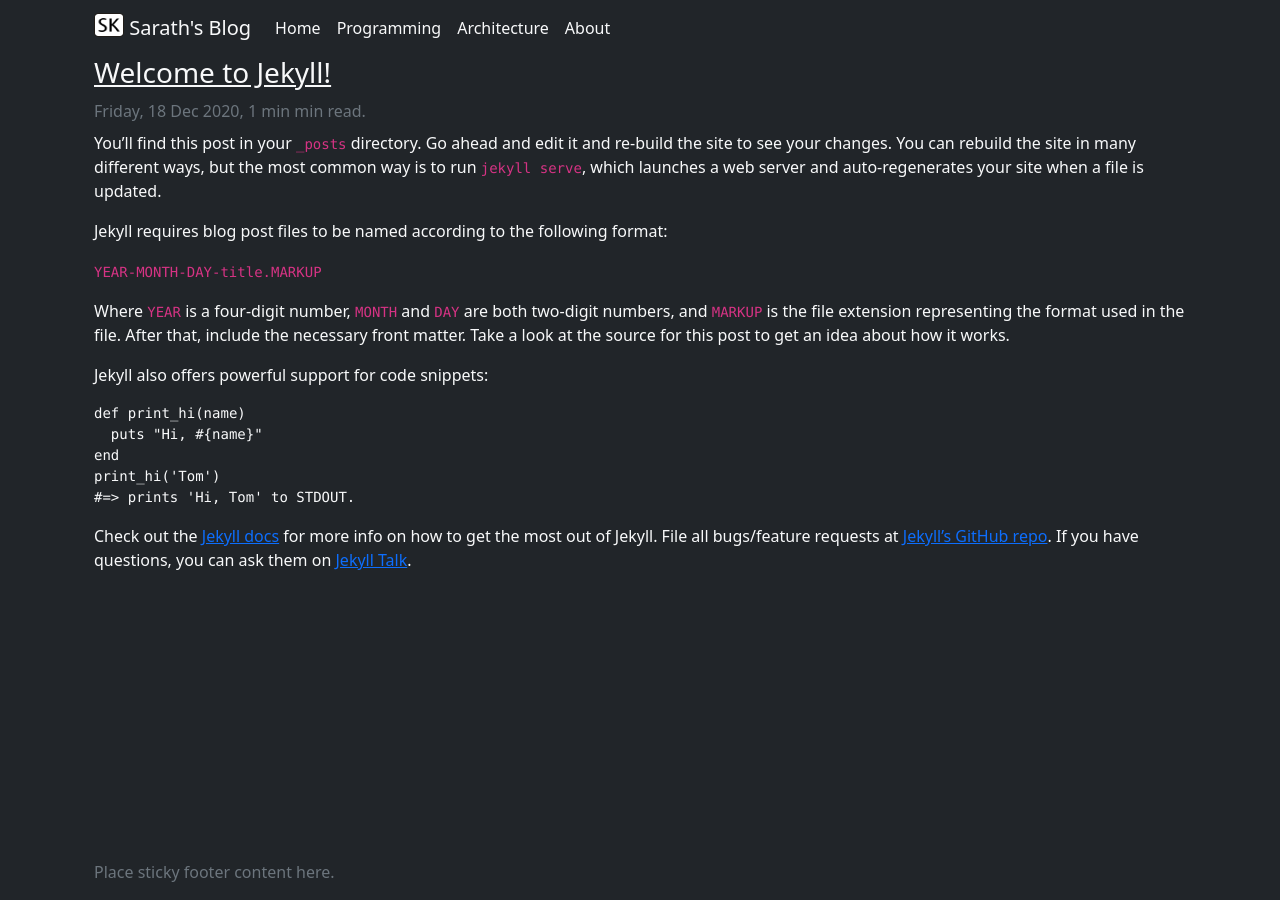
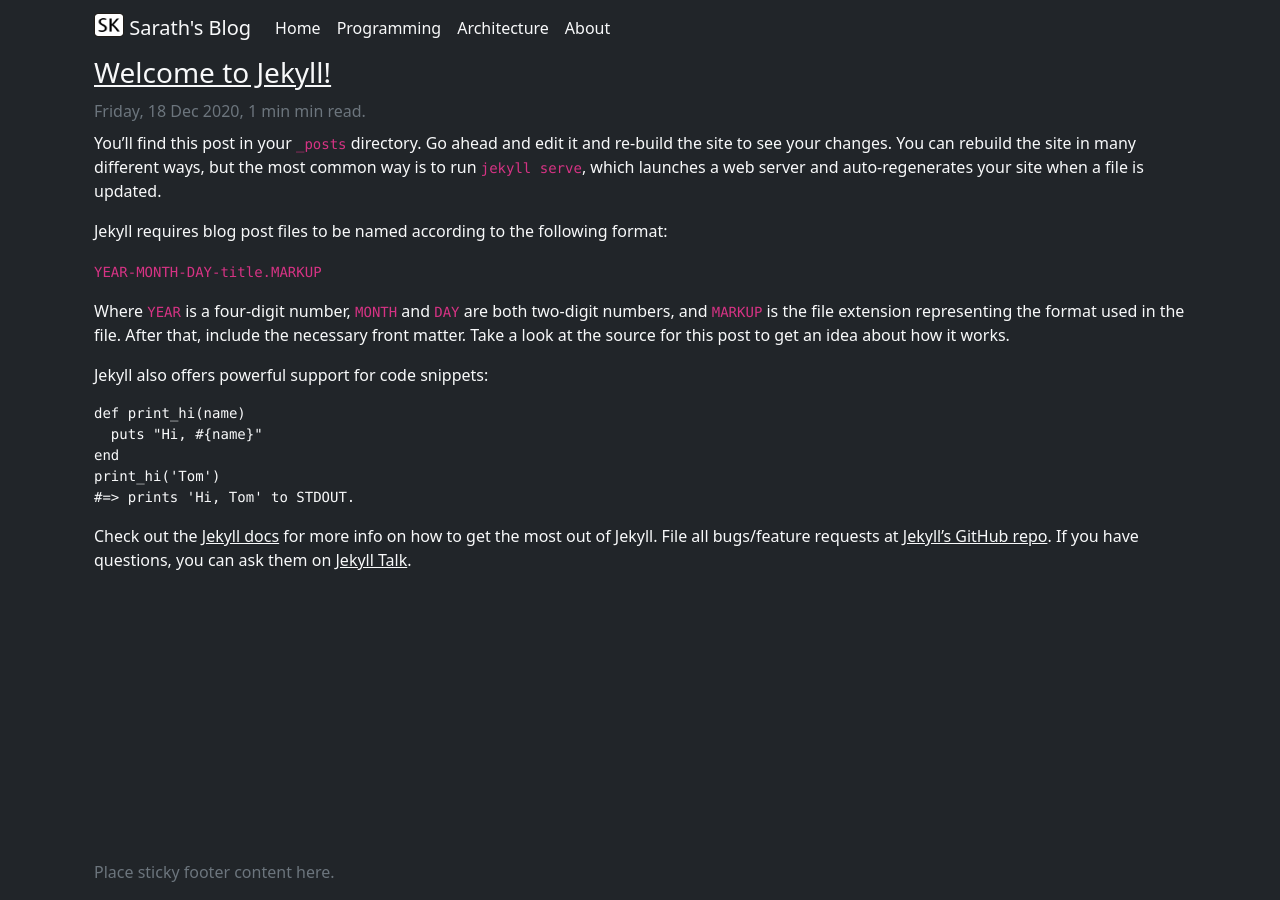
Before and after one commit to sankardevisharath/sankardevisharath.github.io, a Jekyll site: the page built from _posts/2020-12-18-welcome-to-jekyll.markdown, in a window 1280 px wide. Built offline with Jekyll 4.4.1, drawn with Linux system fonts in a browser that asks for light colours.

Commit message:
Link style updated

```diff
--- a/_layouts/home.html
+++ b/_layouts/home.html
@@ -5,7 +5,7 @@ layout: default
 {% for post in site.posts %}
 <div>
     <h3>
-        <a href="{{ post.url }}" class="link-light">{{ post.title }}</a>
+        <a href="{{ post.url }}">{{ post.title }}</a>
     </br>
         <small class="text-muted h6">
             {{ post.date | date: "%A, %d %b %Y" }},
--- a/_layouts/post.html
+++ b/_layouts/post.html
@@ -2,7 +2,7 @@
 layout: default
 ---
     <h3>
-        <a href="{{ page.url }}" class="link-light">{{ page.title }}</a>
+        <a href="{{ page.url }}">{{ page.title }}</a>
     </br>
         <small class="text-muted h6">
             {{ page.date | date: "%A, %d %b %Y" }},
--- a/assets/css/main.scss
+++ b/assets/css/main.scss
@@ -2,3 +2,11 @@
 # this ensures Jekyll reads the file to be transformed into CSS later
 # only Main files contain this front matter, not partials.
 ---
+
+a {
+    color: #f8f9fa;
+}
+a:hover, a:focus {
+    color: #f9fafb;
+    box-shadow: 0 0.5rem 1rem rgba(255, 255, 255, 0.15) !important;
+}
```
